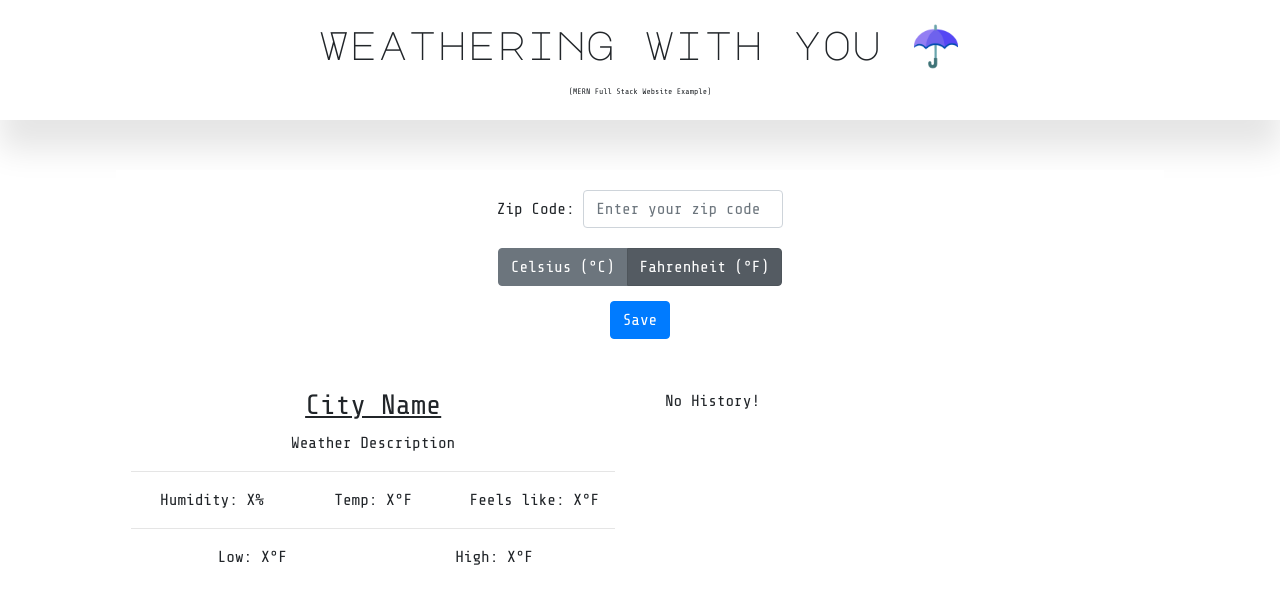
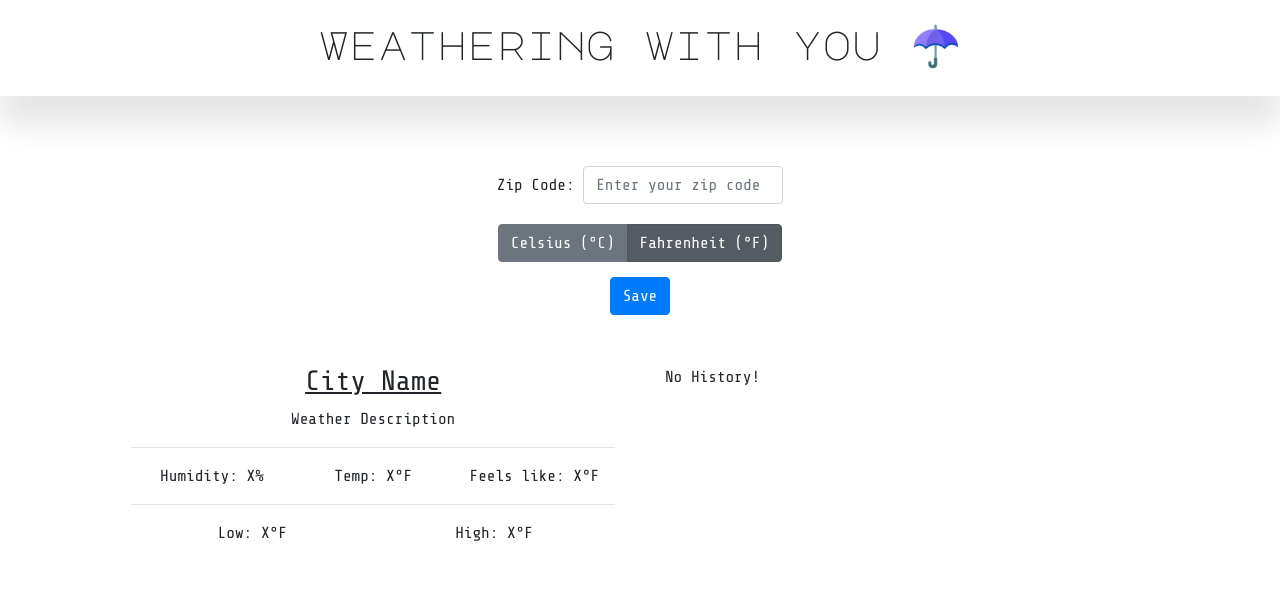
Before and after one commit to Echo-Gambino/weathering_with_you, a React (Create React App) app in the folder client/: page / in a window 1280 px wide. Shown: the top 604 px of the page. Built offline with nearby package versions, Linux system fonts and the light colour scheme.

Commit message:
Updated some information in the webapp

```diff
--- a/client/src/Components/Header.jsx
+++ b/client/src/Components/Header.jsx
@@ -5,7 +5,6 @@ class Header extends Component {
         return (
             <section className="header">
                 <h1>Weathering with you <span role="img" aria-label={"umbrella"}>☂️</span></h1>
-                <span className="annotation">(MERN Full Stack Website Example)</span>
             </section>
         );
     }
```
Also changed, not shown: 1 other file (tests, documents, lock files or other folders).
